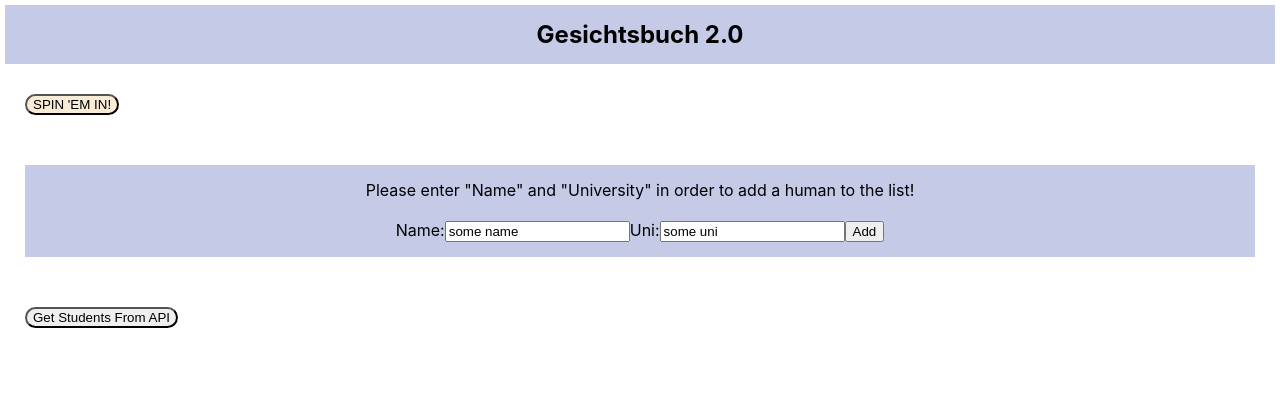
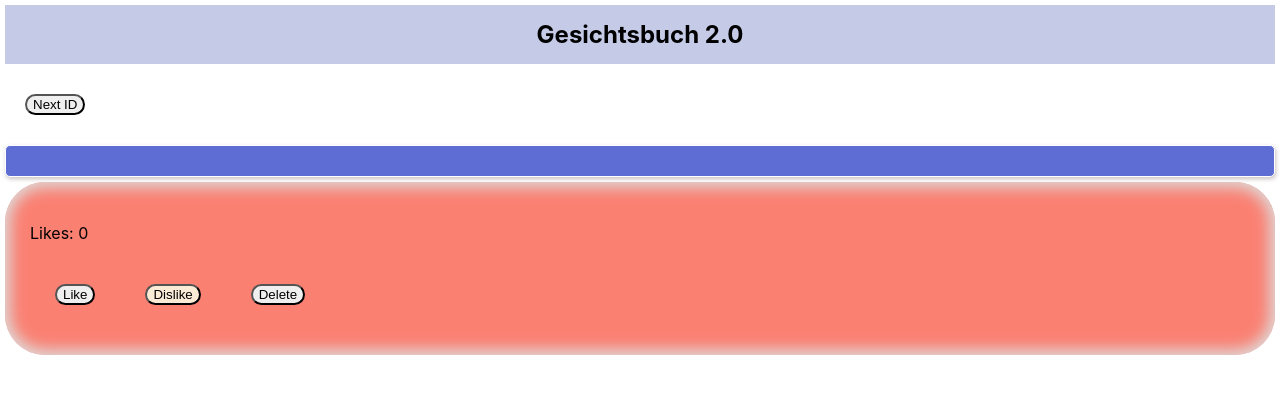
Before and after one commit to Roman-devs/react-start, a React (Create React App) app: page / in a window 1280 px wide. Shown: the top 394 px of the page. Built offline with nearby package versions, Linux system fonts and the light colour scheme; no server answers.

Commit message:
Cleaned up project and only added post view mode

```diff
--- a/src/App.js
+++ b/src/App.js
@@ -2,116 +2,48 @@ import logo from './logo.svg';
 import './App.css';
 import BlogEntry from "./components/BlogEntry";
 import {Button} from "./components/FancyButton";
-import React, { useState } from 'react';
 import AddStudentForm from "./components/AddStudentForm";
 import {getAdressFromStudents, getStudentsFromApi} from "./services/getStudentsFromApi";
 import axios from "axios";
 import StudentEntry from "./components/StudentEntryAPI";
+import React, { useState, useEffect } from 'react';
 
 function App() {
-    // Variables
-    // const firstStudent = "Horst";
-    const [students, setStudents] = useState([]);
-    const [studentsAPI, setStudentsAPI] = useState([]);
 
-    // const axiosResponse = getStudentsFromApi().then(response => { console.log(response.data); setStudents(response.data)})
+    const [studentsAPI, setStudentsAPI] = useState({});
+    const [selectedStudentID, setSelectedStudentID] = useState(1);
+
     function loadStudentsFromApi(){
-    getStudentsFromApi().then(data => setStudentsAPI([...students, ...data]));
+        getStudentsFromApi().then(data => setStudentsAPI(data));
     }
 
-    // const students = [
-    //     {
-    //         id: "1",
-    //         name: "Franky",
-    //         university: "Trier"
-    //     },
-    //     {
-    //         id: "2",
-    //         name: "Franzi",
-    //         university: "Bochum"
-    //     },
-    //     {
-    //         id: "3",
-    //         name: "Maria",
-    //         university: "Hamburg"
-    //     },
-    //     {
-    //         id: "4",
-    //         name: "Horst",
-    //         university: "Grevenbroich"
-    //     }
-    // ]
+    /////////////////////////////////////////////////////////
+
+    useEffect(()=> {
+    axios.get("https://jsonplaceholder.typicode.com/users/"+selectedStudentID)
+        .then(response => setStudentsAPI(response.data))
+    },[selectedStudentID])
+
+
+    useEffect(()=> {
+        loadStudentsFromApi();
+    }, [])
+
+    /////////////////////////////////////////////////////////
 
     return (
         // Alles in ein TAG! --> Fragment REACT -> LOOK IT UP
         <React.Fragment>
             <h2 className={"multi"}>Gesichtsbuch 2.0</h2>
                 <div>
-                    {students.map(student => <BlogEntry key={student.id}
-                                                        id={"ID: " + student.id}
-                                                        name={"Name: " + student.name}
-                                                        university={"Uni: " + student.university}
-                                                        onDelete={()=>
-                                                            { const updatedList = students.filter(item => item.id !== student.id);
-                                                            setStudents(updatedList);
-                                                            }
-                                                        }/>)
-                    }
 
-                    {studentsAPI.map(studentAPI => <StudentEntry key={studentAPI.id}
-                                                        id={"ID: " + studentAPI.id}
-                                                        name={"Name: " + studentAPI.name}
-                                                        email={"Email: " + studentAPI.email}
-                                                        phone={"phone: " + studentAPI.phone}
-                                                        adress={"Adress: " + studentAPI.adress}
-                                                                 onDelete={()=>
-                                                        { const updatedList = studentsAPI.filter(item => item.id !== studentAPI.id);
-                                                            setStudentsAPI(updatedList);
-                                                        }
-                                                        }/>)
-                    }
 
-                    <Button primary onClick={() => setStudents([
-                            {
-                                id: "1",
-                                name: "Franky",
-                                university: "Trier"
-                            },
-                            {
-                                id: "2",
-                                name: "Franzi",
-                                university: "Bochum"
-                            },
-                            {
-                                id: "3",
-                                name: "Maria",
-                                university: "Hamburg"
-                            },
-                            {
-                                id: "4",
-                                name: "Horst",
-                                university: "Grevenbroich"
-                            }
-                        ])}>SPIN 'EM IN!
-                    </Button>
 
-                    <AddStudentForm onAdd={
-                        newStudent => setStudents([...students, newStudent])
-                    }> Add new human! </AddStudentForm>
 
-                    <Button onClick={ () => loadStudentsFromApi()}> Get Students From API </Button>
+                    <Button onClick={ () => setSelectedStudentID(selectedStudentID + 1)}> Next ID </Button>
 
-                    {/*<Button primary onClick={() => {*/}
-                    {/*    const updatedList = [*/}
-                    {/*        ...students,*/}
-                    {/*        {id: "new-id",*/}
-                    {/*        name: "new student",*/}
-                    {/*        university: "super uni"}*/}
-                    {/*        ];*/}
-                    {/*    setStudents(updatedList);*/}
-                    {/*}*/}
-                    {/*}> Add new human!*/}
-                    {/*</Button>*/}
+                    <StudentEntry email={studentsAPI.email} id={studentsAPI.id} name={studentsAPI.name} />
+
 
 
                 </div>
```
